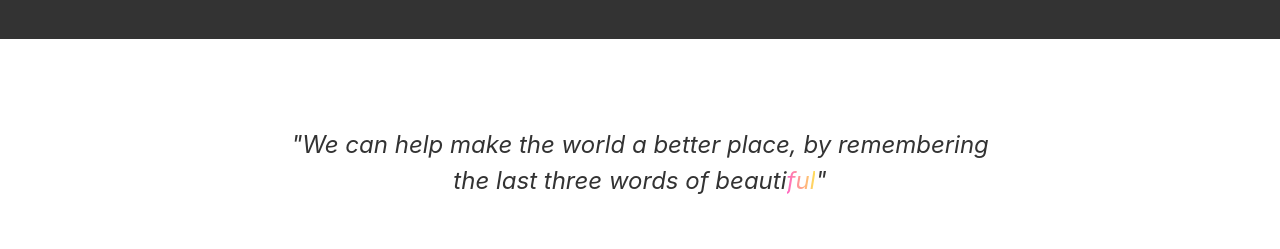
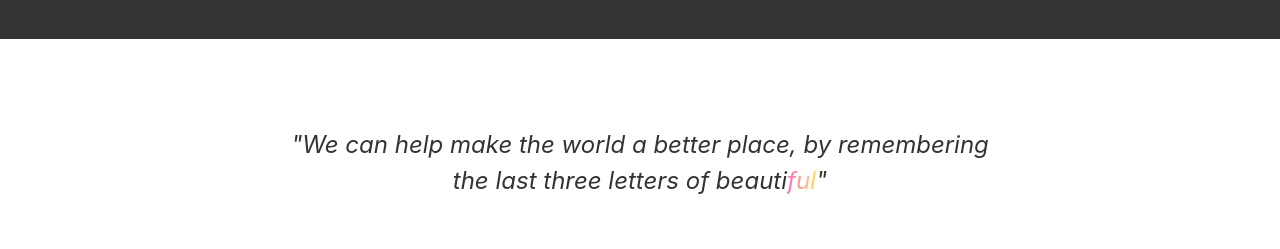
Before and after one commit to JoshAlviz/FUL, a React (Create React App) app: page / in a window 1280 px wide. Shown: the part 1980-2229 px from the top of the page. Built offline with nearby package versions, Linux system fonts and the light colour scheme.

Commit message:
fixed grammatical error: changed 'words' to 'letters'

```diff
--- a/src/components/MainContent.js
+++ b/src/components/MainContent.js
@@ -29,7 +29,7 @@ function MainContent() {
 				</div>
 			</div>
 			<div className="pv5 ph2 ph5-ns bg-white tc">
-				<p className="f3 lh-copy measure center mb6 i dark-gray">"We can help make the world a better place, by remembering the last three words of beauti<span className="logo-gradient">ful</span>"</p>
+				<p className="f3 lh-copy measure center mb6 i dark-gray">"We can help make the world a better place, by remembering the last three letters of beauti<span className="logo-gradient">ful</span>"</p>
 				<div className="flex flex-wrap items-start justify-center">
 					<div className="w-100 w-third-l ph3">
 						<img src={F} alt="F" className="not-selectable"/>
```
